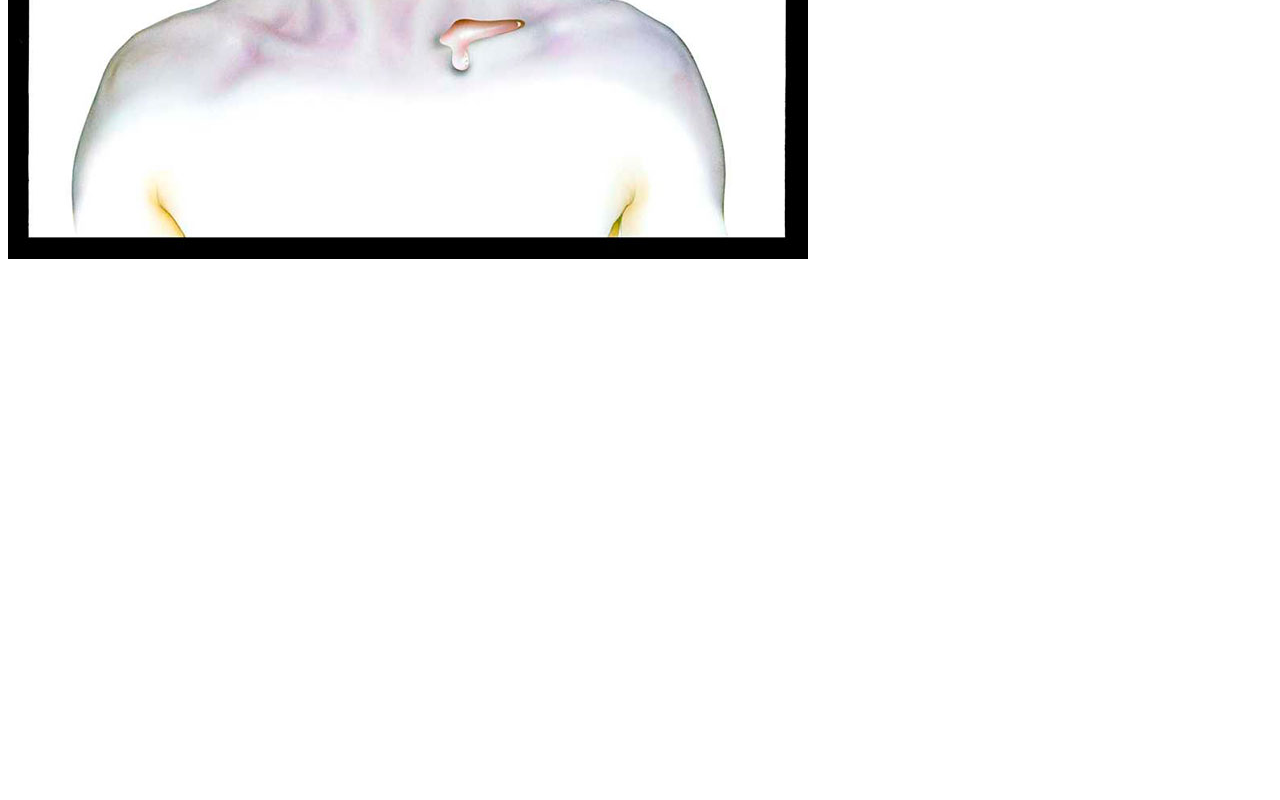
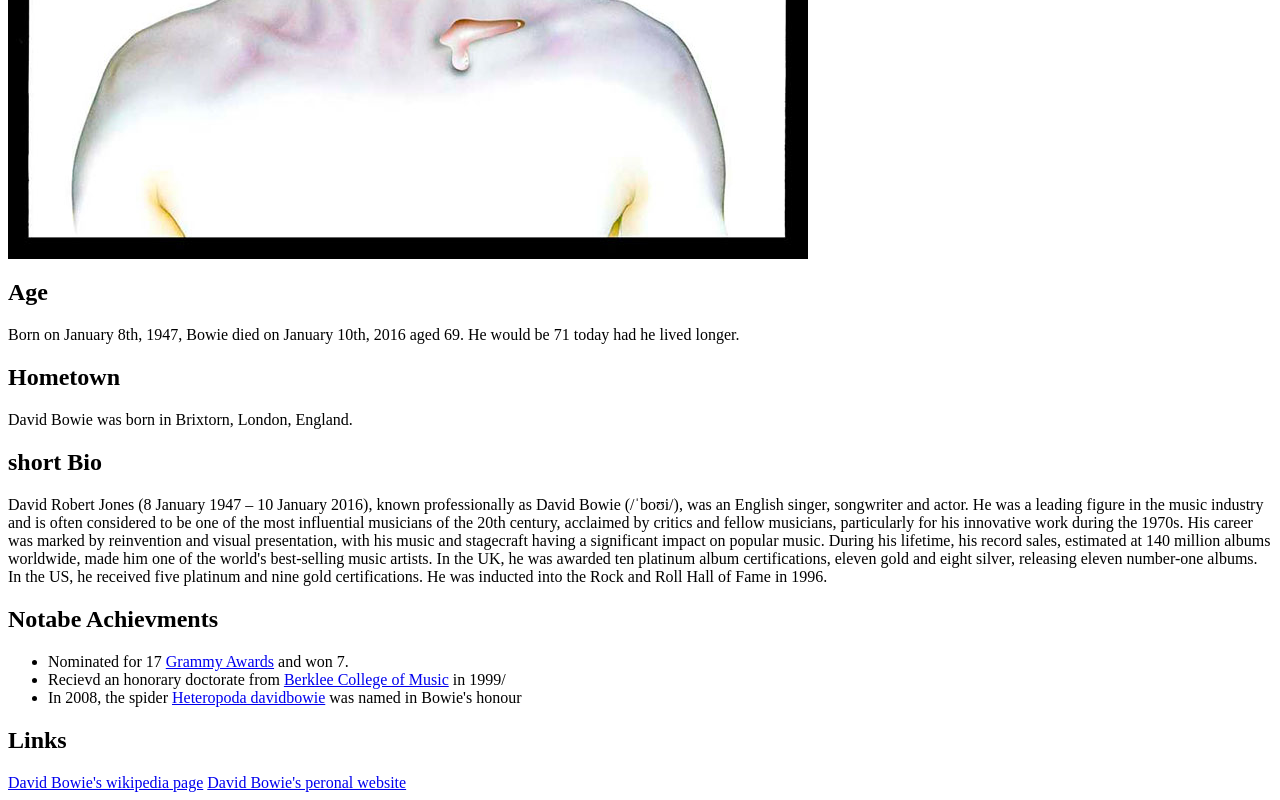
Before and after one commit to acluntun/project-one, a plain HTML site: page index.html in a window 1280 px wide. Shown: the part 613-1413 px from the top of the page. Before the commit the page ends 880 px from the top, so only its background shows below. Drawn offline with Linux system fonts and the light colour scheme.

Commit message:
index.html
index.html basics filled

```diff
--- a/index.html
+++ b/index.html
@@ -7,5 +7,30 @@
     <body>
         <h1>David Bowie</h1>
         <img src="Assets/bowie.jpg" alt="Bwoie">
+        <h2>Age</h2>
+        <div class="sec">
+            <p>Born on January 8th, 1947, Bowie died on January 10th, 2016 aged 69. He would be 71 today had he lived longer.</p>
+        </div>
+        <h2>Hometown</h2>
+        <div class="sec">
+            <p>David Bowie was born in Brixtorn, London, England.</p>
+        </div>
+        <h2>short Bio</h2>
+        <div class="sec">
+            <p>David Robert Jones (8 January 1947 – 10 January 2016), known professionally as David Bowie (/ˈboʊi/), was an English singer, songwriter and actor. He was a leading figure in the music industry and is often considered to be one of the most influential musicians of the 20th century, acclaimed by critics and fellow musicians, particularly for his innovative work during the 1970s. His career was marked by reinvention and visual presentation, with his music and stagecraft having a significant impact on popular music. During his lifetime, his record sales, estimated at 140 million albums worldwide, made him one of the world's best-selling music artists. In the UK, he was awarded ten platinum album certifications, eleven gold and eight silver, releasing eleven number-one albums. In the US, he received five platinum and nine gold certifications. He was inducted into the Rock and Roll Hall of Fame in 1996.</p>
+        </div>
+        <h2>Notabe Achievments</h2>
+        <div class="sec">
+            <ul>
+                <li>Nominated for 17 <a href="https://en.wikipedia.org/wiki/Grammy_Award">Grammy Awards</a> and won 7.</li>
+                <li>Recievd an honorary doctorate from <a href="https://en.wikipedia.org/wiki/Berklee_College_of_Music">Berklee College of Music</a> in 1999/</li>
+                <li>In 2008, the spider <a href="https://en.wikipedia.org/wiki/Heteropoda_davidbowie">Heteropoda davidbowie</a> was named in Bowie's honour</li>
+            </ul>
+        </div>
+        <h2>Links</h2>
+        <div class="sec">
+            <a href="https://en.wikipedia.org/wiki/David_Bowie">David Bowie's wikipedia page</a>
+            <a href="https://www.davidbowie.com">David Bowie's peronal website</a>
+        </div>
     </body>
 </html>
```
